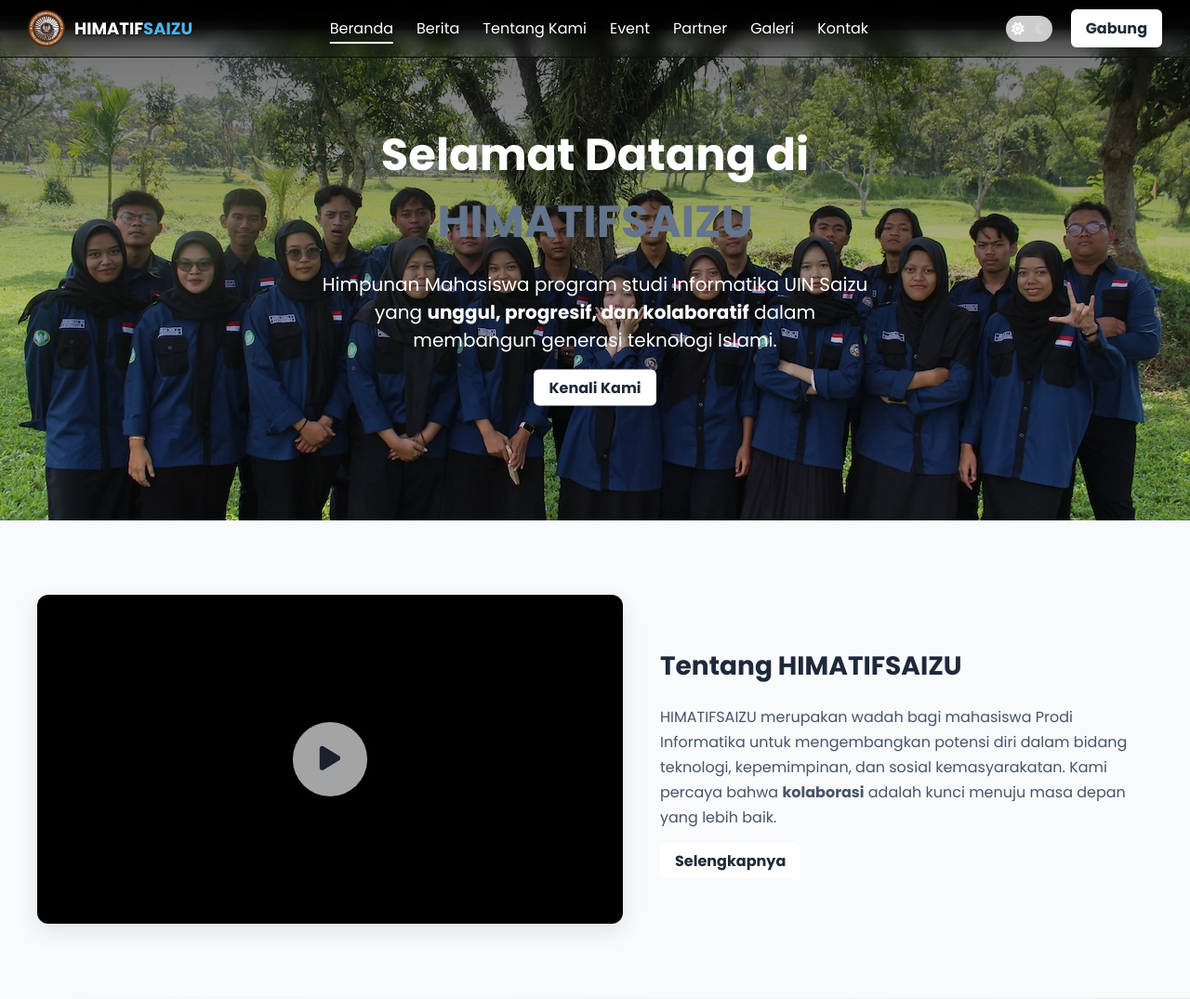
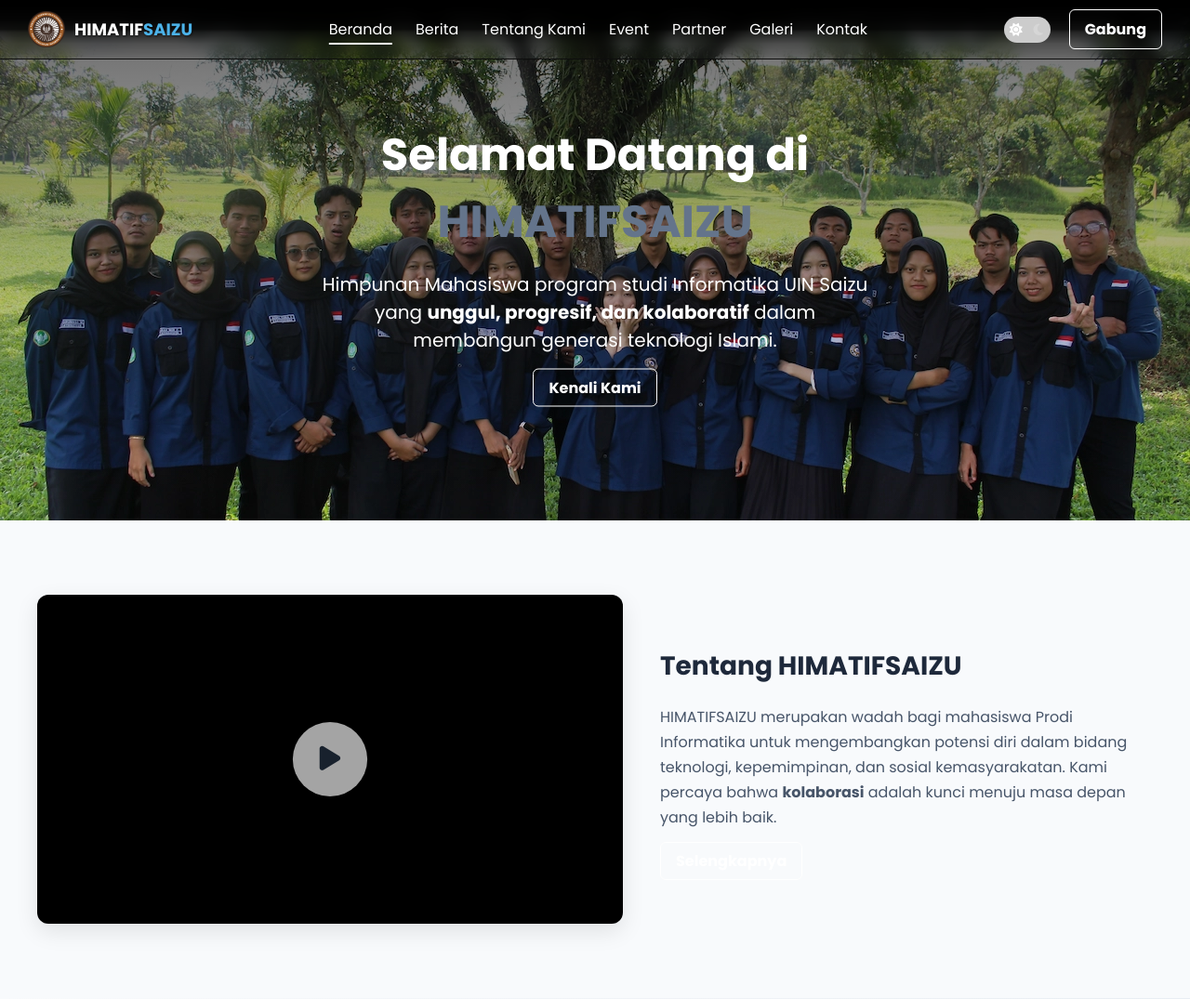
Before and after one commit to Z-A-N/Z-A-N.github.io, a PHP site: page / in a window 1280 px wide. Shown: the top 1075 px of the page at 93% size. Run offline with PHP 8.4, Linux system fonts and the light colour scheme.

Commit message:
nyoba dikit css nya

```diff
--- a/assets/style.css
+++ b/assets/style.css
@@ -275,8 +275,8 @@ header {
 /* Action Button (Shared) */
 /* Mengubah tombol utama agar lebih kontras */
 .action_btn {
-  background-color: #ffffff;
-  color: #1E2A39;
+  border: 1px solid white;
+  color: #ffffff;
   padding: 8px 16px;
   border-radius: 6px;
   text-decoration: none;
```
